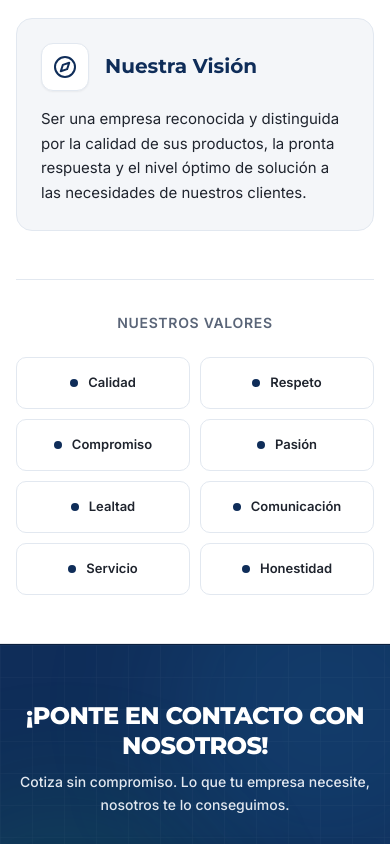
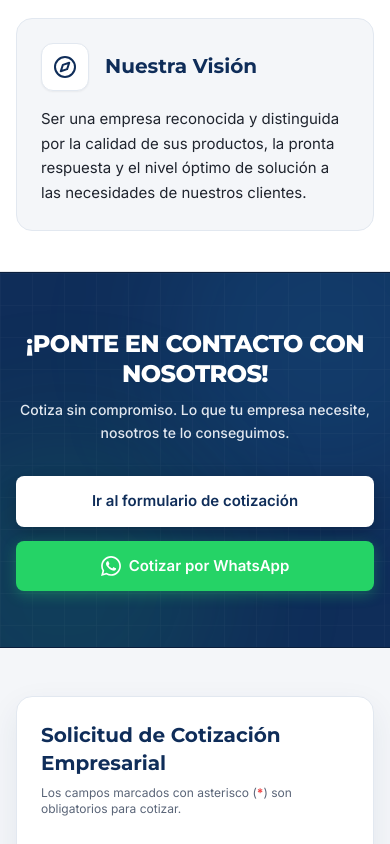
Before and after one commit to albertope18031-ctrl/tmsolution, a Next.js app: page / in a window 390 px wide. Shown: the part 5591-6435 px from the top of the page. Built offline with nearby package versions, Linux system fonts and the light colour scheme.

Commit message:
Add files via upload

```diff
--- a/components/Philosophy/PhilosophySection.tsx
+++ b/components/Philosophy/PhilosophySection.tsx
@@ -1,13 +1,12 @@
 import React from "react";
 import { PhilosophyHeader } from "./PhilosophyHeader";
 import { MissionVisionCards } from "./MissionVisionCards";
-import { CorporateValues } from "./CorporateValues";
 
 export const PhilosophySection: React.FC = () => {
   return (
     <section
       id="mision-vision"
-      className="relative w-full bg-white py-12 sm:py-16 lg:py-24 scroll-mt-[90px] border-b border-[#E5E7EB] transition-colors overflow-hidden"
+      className="relative w-full bg-white pt-12 sm:pt-16 lg:pt-24 pb-10 sm:pb-16 lg:pb-20 scroll-mt-[90px] border-b border-[#E5E7EB] transition-colors overflow-hidden"
     >
       <div className="max-w-7xl mx-auto px-4 sm:px-6 lg:px-8">
         {/* Encabezado del Submódulo 5A */}
@@ -15,9 +14,6 @@ export const PhilosophySection: React.FC = () => {
 
         {/* Bloque Paralelo 50/50: Misión y Visión */}
         <MissionVisionCards />
-
-        {/* Matriz de los 8 Valores Corporativos */}
-        <CorporateValues />
       </div>
     </section>
   );
```
